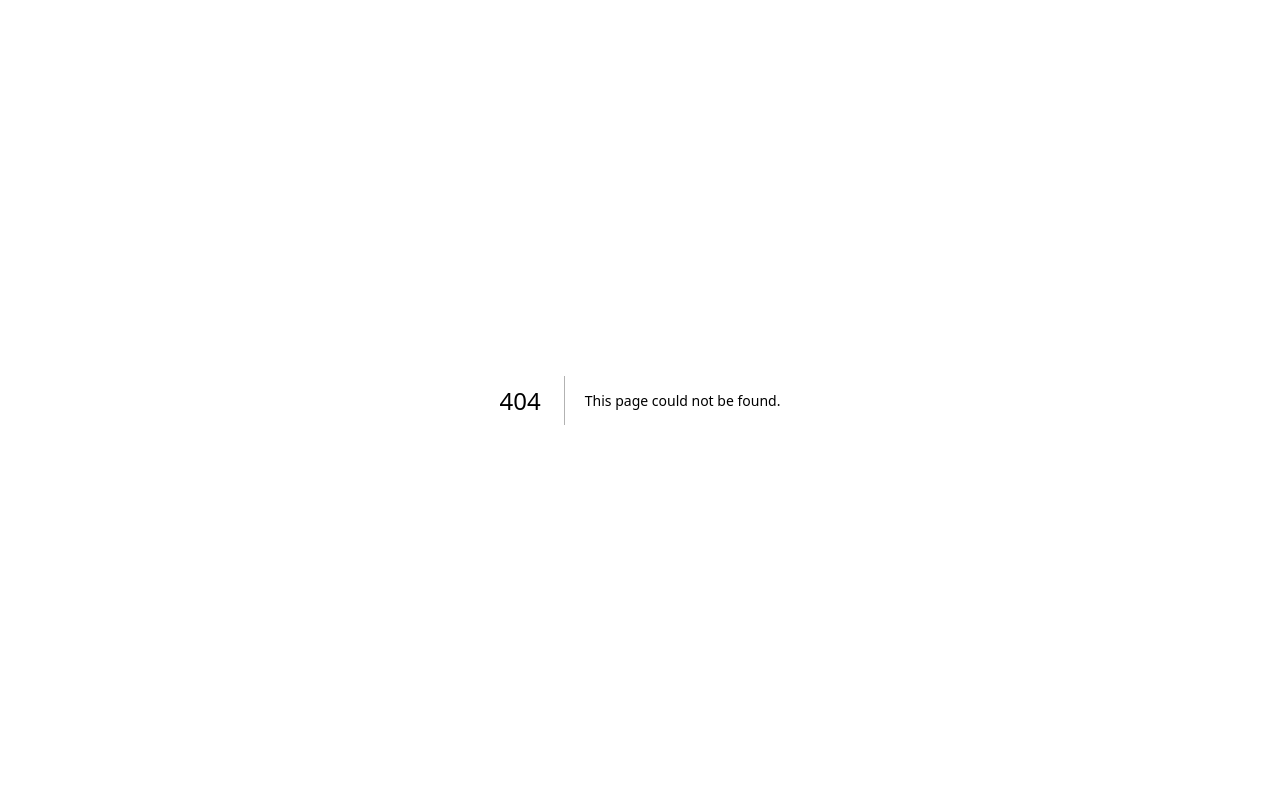
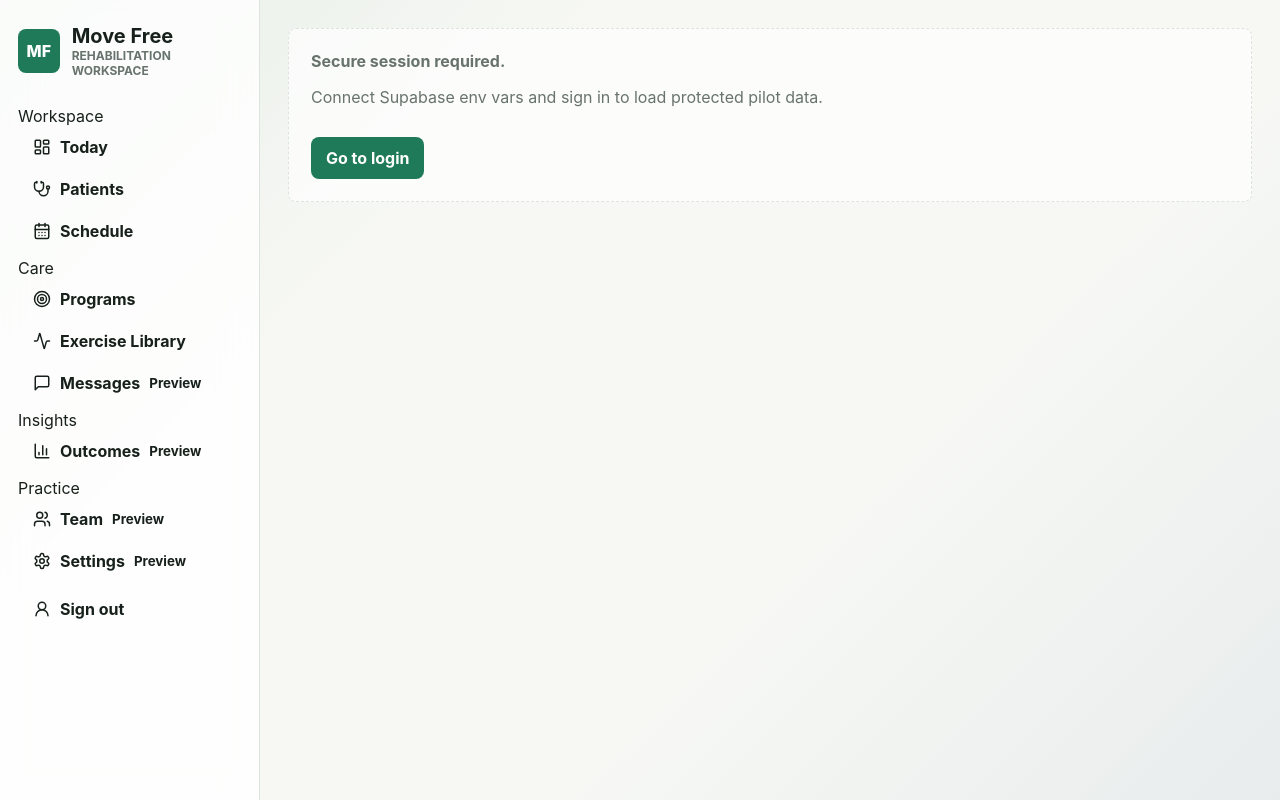
Before and after one commit to p3571596/Move-Free, a Next.js app: page /team in a window 1280 px wide. Before the commit this address had no page. Built offline with nearby package versions, Linux system fonts and the light colour scheme; no server answers.

Commit message:
Add practice product shell

```diff
--- /dev/null
+++ b/app/team/page.tsx
@@ -0,0 +1,8 @@
+import { Users } from "lucide-react";
+import { AppShell } from "@/components/AppShell";
+import { FeaturePreview } from "@/components/FeaturePreview";
+import { RequireAuth } from "@/components/RequireAuth";
+
+export default function TeamPage() {
+  return <AppShell><RequireAuth><FeaturePreview eyebrow="Practice" title="Team" description="A future home for clinicians, roles, caseload ownership, and collaborative care." icon={Users} capabilities={["Clinician roster", "Roles and permissions", "Caseload assignment", "Practice-level collaboration"]} /></RequireAuth></AppShell>;
+}
```
